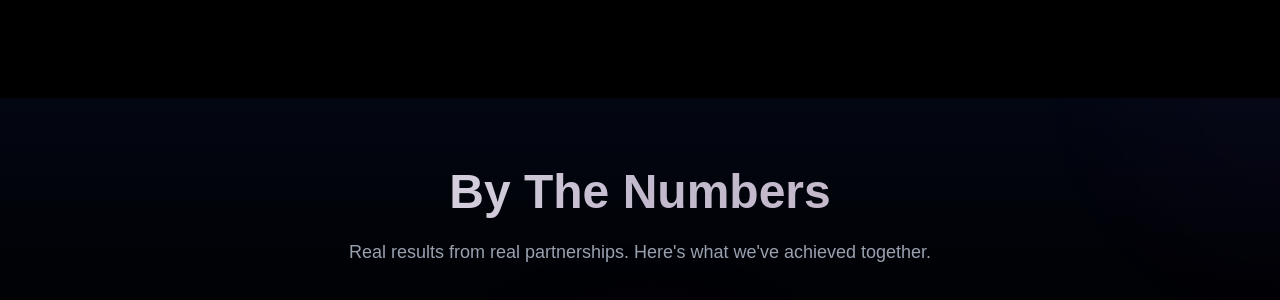
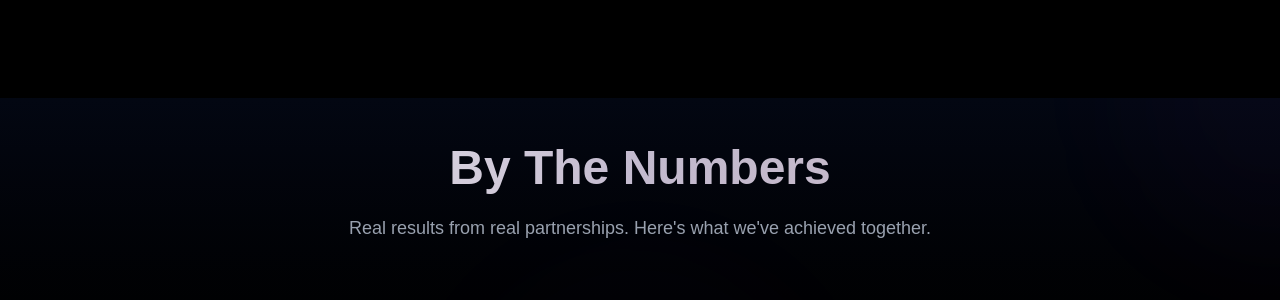
Before and after one commit to HimanshuJ16/elanew, a React (Vite) app: page / in a window 1280 px wide. Shown: the part 3210-3510 px from the top of the page. Built offline with nearby package versions, Linux system fonts and the light colour scheme; a web font is replaced by a local one.

Commit message:
first commit

```diff
--- a/src/components/AnimatedCounter.jsx
+++ b/src/components/AnimatedCounter.jsx
@@ -145,7 +145,7 @@ const AnimatedCounter = () => {
     <section
       ref={containerRef}
       id="counter"
-      className="relative overflow-hidden py-10 lg:py-16 bg-gradient-to-b from-gray-950 via-black/50 to-gray-900"
+      className="relative overflow-hidden py-10 lg:py-0 bg-gradient-to-b from-gray-950 via-black/50 to-gray-900"
     >
       {/* Animated background */}
       <div className="absolute inset-0 overflow-hidden">
@@ -161,7 +161,7 @@ const AnimatedCounter = () => {
         {/* Header */}
         <div className="text-center mb-16 lg:mb-24">
           <motion.h2
-            className="text-4xl lg:text-5xl font-black text-transparent bg-clip-text bg-gradient-to-r from-white via-purple-100/80 to-pink-100/80 mb-4 leading-tight"
+            className="lg:mt-10 text-4xl lg:text-5xl font-black text-transparent bg-clip-text bg-gradient-to-r from-white via-purple-100/80 to-pink-100/80 mb-4 leading-tight"
             initial={{ opacity: 0, y: 30 }}
             whileInView={{ opacity: 1, y: 0 }}
             transition={{ duration: 0.8, delay: 0.2 }}
--- a/src/index.css
+++ b/src/index.css
@@ -416,7 +416,7 @@ section {
   height: 100%;
   position: absolute;
   overflow: hidden;
-  animation: marquee 60s linear infinite;
+  animation: marquee 10s linear infinite;
 }
 .marquee-item {
   float: left;
```
